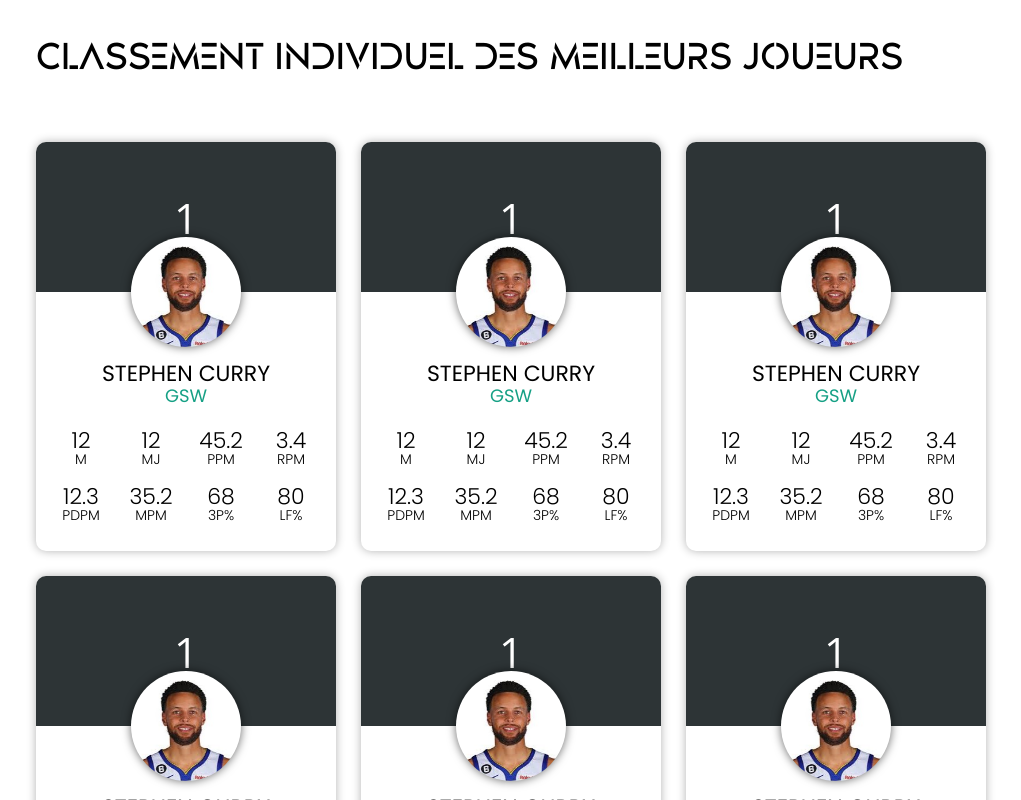
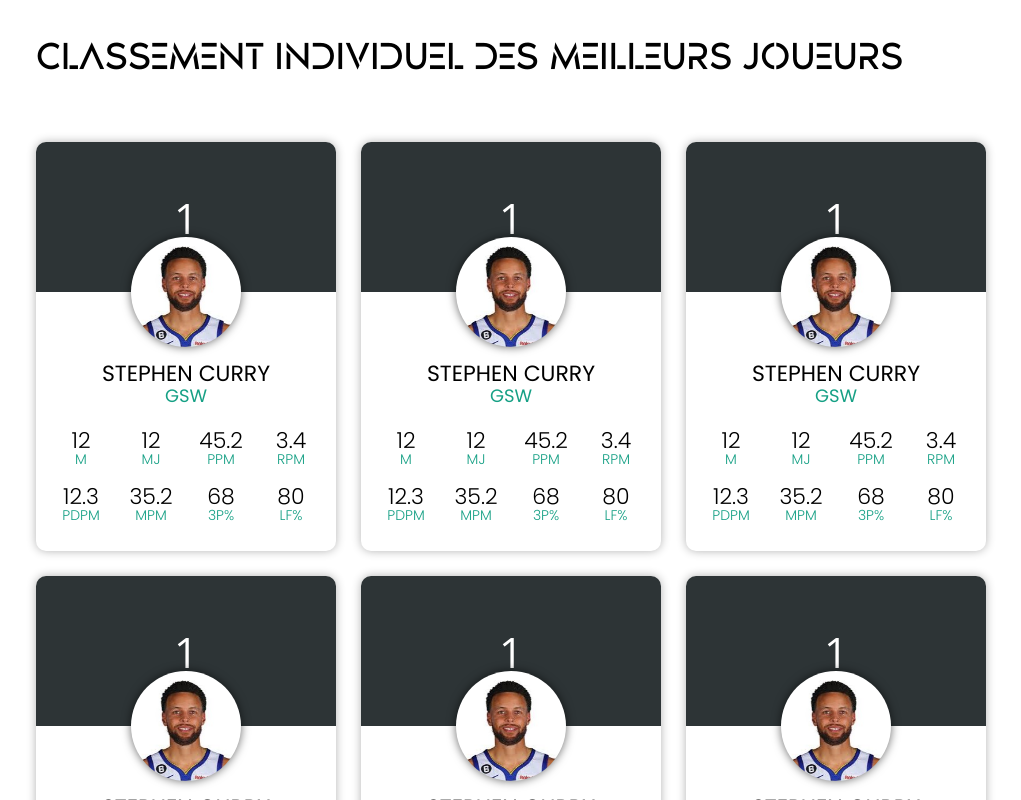
Before and after one commit to Seergio1/NBA, a React (Create React App) app: page / in a window 1280 px wide. Shown: the top 800 px of the page, without its empty margins (4-1025 px from the left). Built offline with nearby package versions, Linux system fonts and the light colour scheme.

Commit message:
Hello world

```diff
--- a/src/components/joueur-card/JoueurCard.scss
+++ b/src/components/joueur-card/JoueurCard.scss
@@ -80,6 +80,7 @@
         .stat-name {
           margin-top: -8px;
           font-size: 14px;
+          color: #16a085;
         }
       }
     }
--- a/src/components/joueur-list/JoueurList.jsx
+++ b/src/components/joueur-list/JoueurList.jsx
@@ -2,6 +2,7 @@
 import "./JoueurList.scss";
 import JoueurCard from "../joueur-card/JoueurCard";
 import TextWrapper from "../text-wrapper/TextWrapper";
+import { motion } from "framer-motion";
 
 export const props = {
   stats: [
@@ -31,14 +32,44 @@
  * @returns
  */
 export default function JoueurList({ stats }) {
+  const listVariants = {
+    initial: {},
+    animate: {
+      transition: {
+        staggerChildren: 0.08,
+        delayChildren: 1.2,
+      },
+    },
+  };
+
+  const itemVariants = {
+    initial: {
+      opacity: 0,
+    },
+    animate: {
+      opacity: 1,
+      transition: {
+        duration: 0.6,
+        ease: "easeInOut",
+      },
+    },
+  };
+
   return (
-    <div className="joueur-list">
+    <motion.div
+      variants={listVariants}
+      initial="initial"
+      animate="animate"
+      className="joueur-list"
+    >
       <div className="title">
         <TextWrapper text="Classement individuel des meilleurs joueurs" />
       </div>
       {stats.map((stat) => (
-        <JoueurCard stat={stat} key={stat.classement} />
+        <motion.div key={stat.classement} variants={itemVariants}>
+          <JoueurCard stat={stat} />
+        </motion.div>
       ))}
-    </div>
+    </motion.div>
   );
 }
```
Also changed, not shown: src/pages/JoueurPage.jsx (added, +22 -0 lines).
